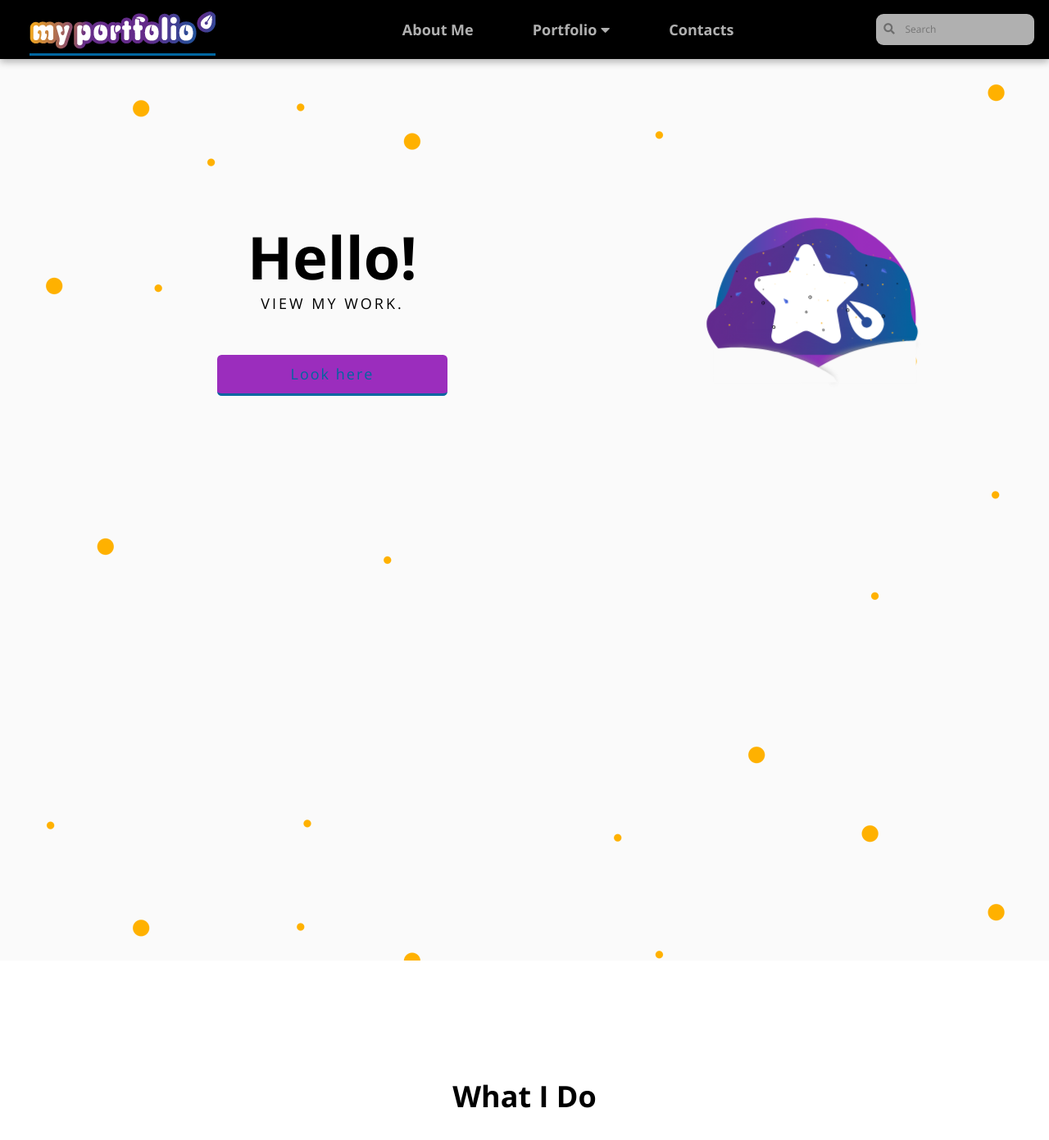
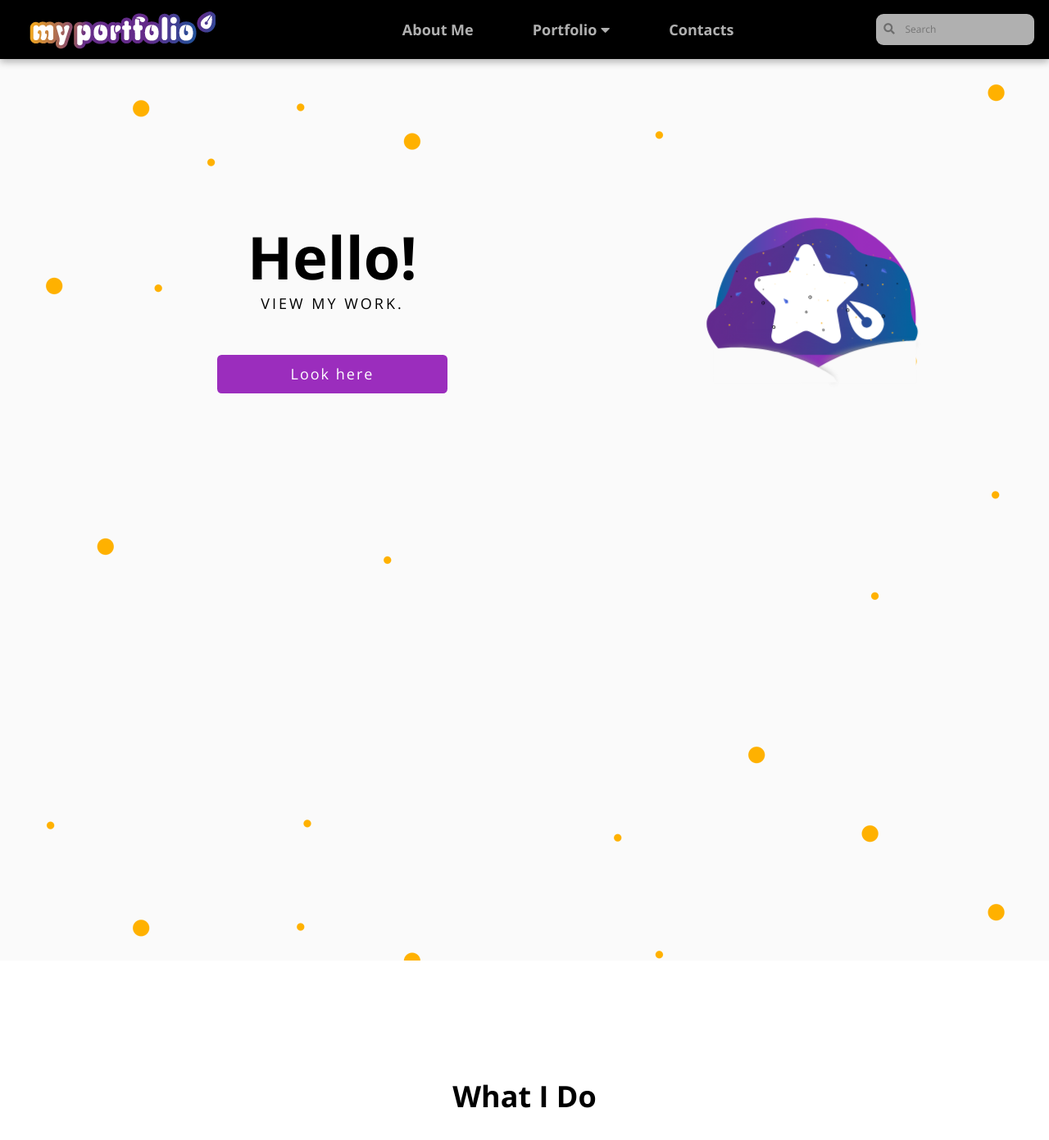
Before and after one commit to LiliyaMilanova/myportfolio, a Jekyll site: the page built from index.html, in a window 1280 px wide and 1400 px high. Shown: the top 1391 px of the window at 82% size. Built offline with Jekyll 4.4.1, drawn with Linux system fonts in a browser that asks for light colours; nearby versions of some CDN libraries.

Commit message:
Update navigation.css

```diff
--- a/css/navigation.css
+++ b/css/navigation.css
@@ -85,12 +85,6 @@ nav.main li:hover > ul {
 #toggle .fas.fa-times {
     display: none;
 
-}
-
-a:link {
-    color: rgb(0, 102, 160);
-    text-decoration: none;
-    border-bottom: 3px solid rgb(0, 102, 160);
 }
 
 /* style for secondary-navbar*/
```
